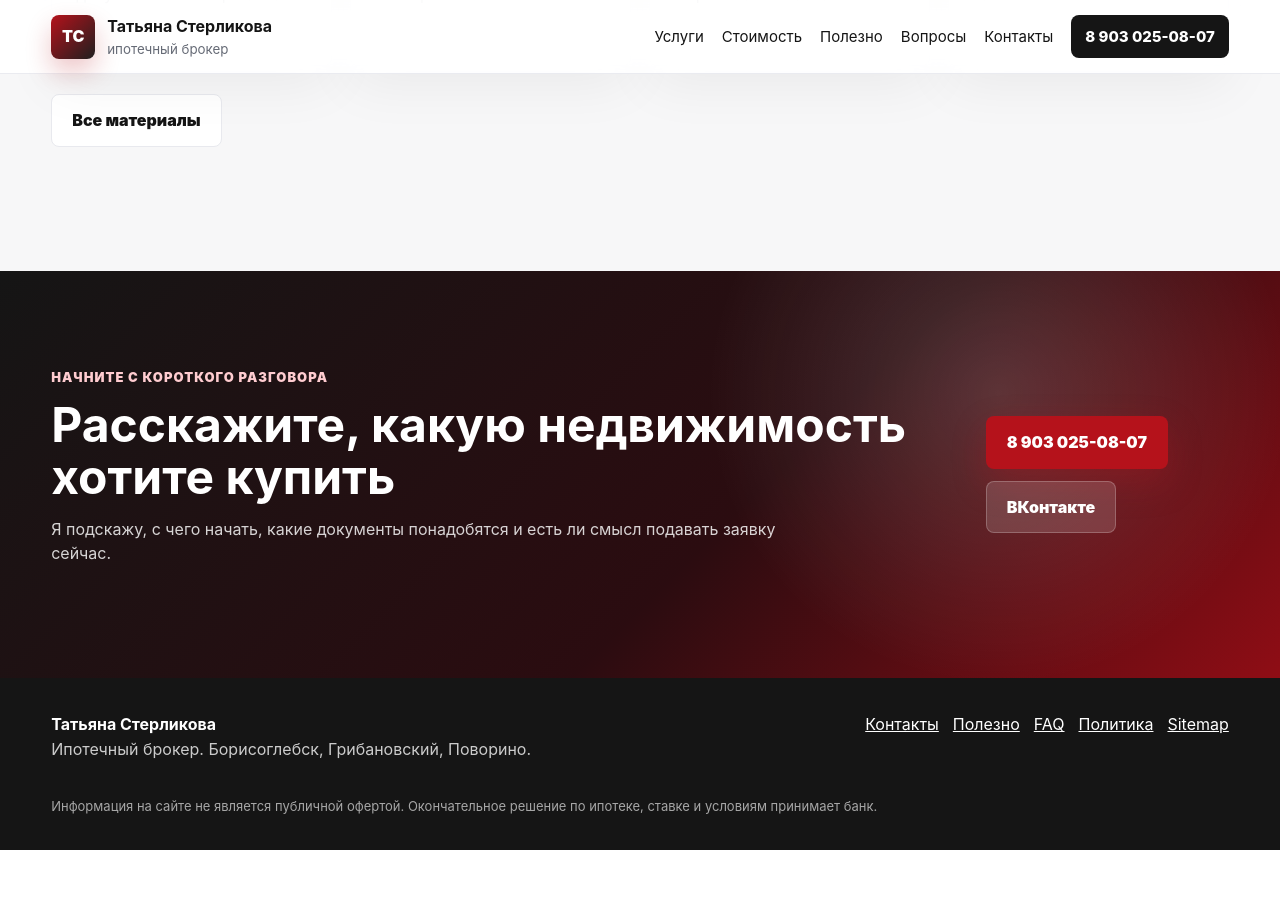
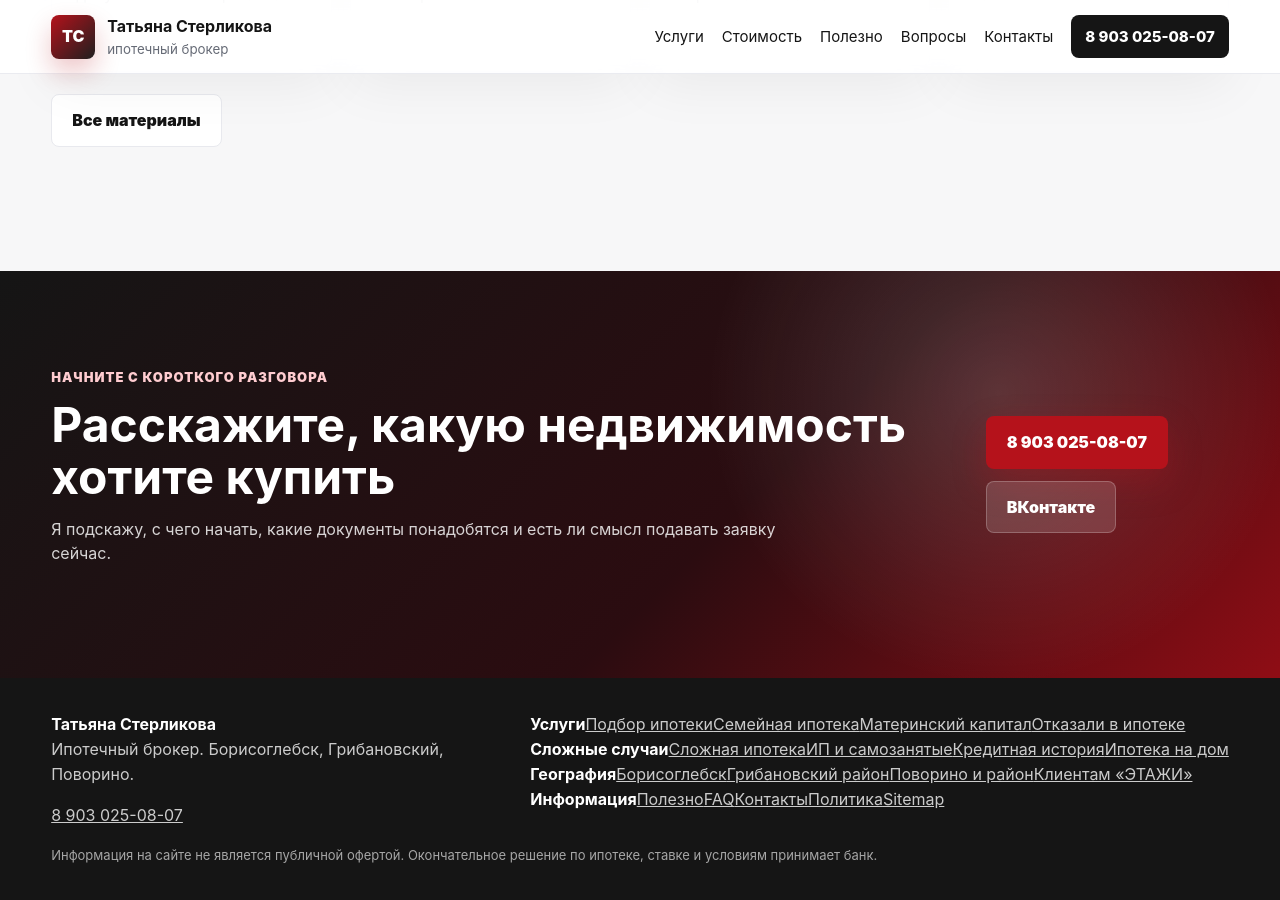
Before and after one commit to deputat36/broker, a Jekyll site: the page built from index.md, in a window 1280 px wide and 900 px high, scrolled down 8957 px. Built offline with Jekyll 4.4.1, drawn with Linux system fonts in a browser that asks for light colours; our own code applies the rules of GitHub Pages for plain Markdown files; before the commit the page ends 9807 px from its top, so only the background shows below that.

Commit message:
Expand footer navigation for SEO landing pages

```diff
--- a/_layouts/default.html
+++ b/_layouts/default.html
@@ -33,8 +33,13 @@
   </header>
   <main>{{ content }}</main>
   <footer class="site-footer">
-    <div><strong>Татьяна Стерликова</strong><p>Ипотечный брокер. Борисоглебск, Грибановский, Поворино.</p></div>
-    <div class="footer-links"><a href="{{ '/kontakty/' | relative_url }}">Контакты</a><a href="{{ '/polezno/' | relative_url }}">Полезно</a><a href="{{ '/faq/' | relative_url }}">FAQ</a><a href="{{ '/policy/' | relative_url }}">Политика</a><a href="{{ '/sitemap.xml' | relative_url }}">Sitemap</a></div>
+    <div class="footer-brand"><strong>Татьяна Стерликова</strong><p>Ипотечный брокер. Борисоглебск, Грибановский, Поворино.</p><a class="footer-phone" href="tel:+79030250807">8 903 025-08-07</a></div>
+    <nav class="footer-grid" aria-label="Навигация в подвале сайта">
+      <div class="footer-col"><strong>Услуги</strong><a href="{{ '/uslugi/podbor-ipoteki/' | relative_url }}">Подбор ипотеки</a><a href="{{ '/uslugi/semeynaya-ipoteka/' | relative_url }}">Семейная ипотека</a><a href="{{ '/uslugi/materinskiy-kapital/' | relative_url }}">Материнский капитал</a><a href="{{ '/uslugi/otkazali-v-ipoteke/' | relative_url }}">Отказали в ипотеке</a></div>
+      <div class="footer-col"><strong>Сложные случаи</strong><a href="{{ '/uslugi/slozhnaya-ipoteka/' | relative_url }}">Сложная ипотека</a><a href="{{ '/uslugi/ipoteka-dlya-ip-samozanyatyh/' | relative_url }}">ИП и самозанятые</a><a href="{{ '/uslugi/ipoteka-s-plohoy-kreditnoy-istoriey/' | relative_url }}">Кредитная история</a><a href="{{ '/uslugi/ipoteka-na-dom/' | relative_url }}">Ипотека на дом</a></div>
+      <div class="footer-col"><strong>География</strong><a href="{{ '/geo/borisoglebsk/' | relative_url }}">Борисоглебск</a><a href="{{ '/geo/gribanovskiy/' | relative_url }}">Грибановский район</a><a href="{{ '/geo/povorino/' | relative_url }}">Поворино и район</a><a href="{{ '/#etagi' | relative_url }}">Клиентам «ЭТАЖИ»</a></div>
+      <div class="footer-col"><strong>Информация</strong><a href="{{ '/polezno/' | relative_url }}">Полезно</a><a href="{{ '/faq/' | relative_url }}">FAQ</a><a href="{{ '/kontakty/' | relative_url }}">Контакты</a><a href="{{ '/policy/' | relative_url }}">Политика</a><a href="{{ '/sitemap.xml' | relative_url }}">Sitemap</a></div>
+    </nav>
     <p class="disclaimer">Информация на сайте не является публичной офертой. Окончательное решение по ипотеке, ставке и условиям принимает банк.</p>
   </footer>
   <script src="{{ '/assets/js/main.js' | relative_url }}" defer></script>
```
